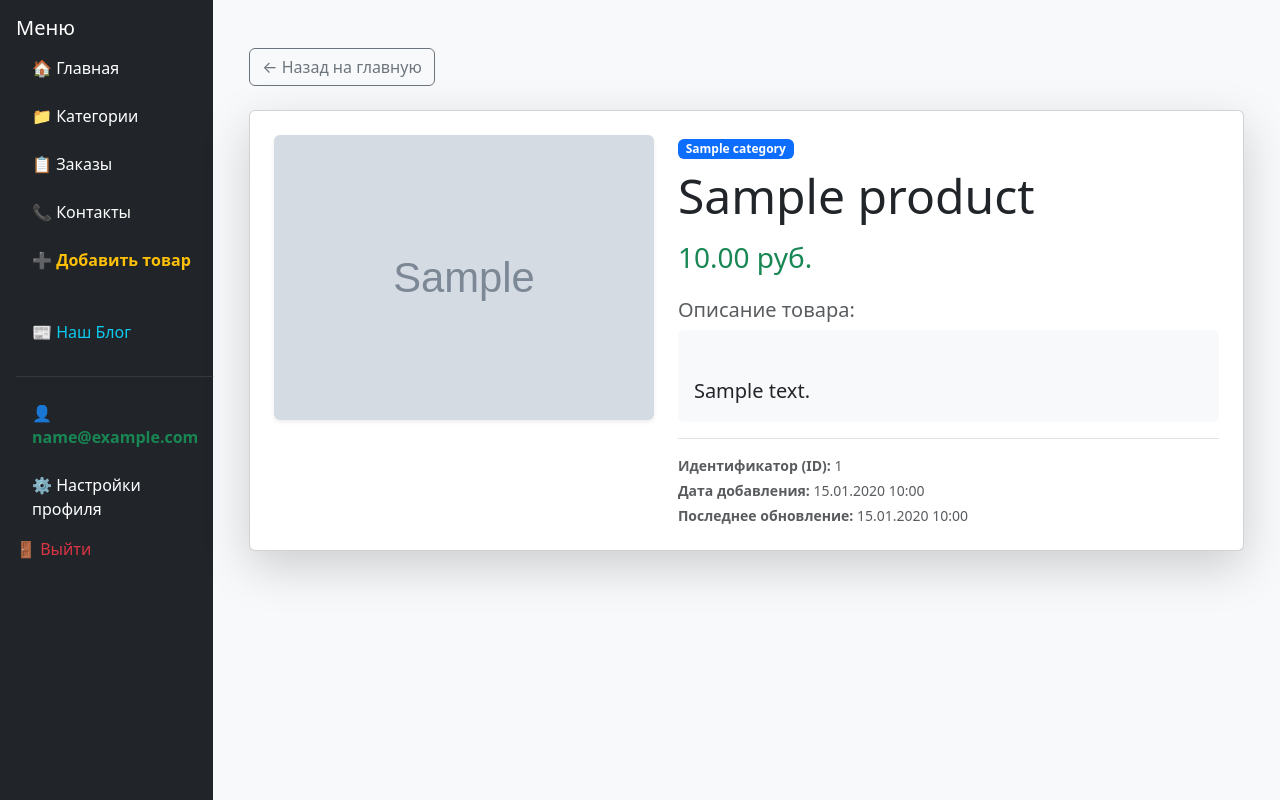
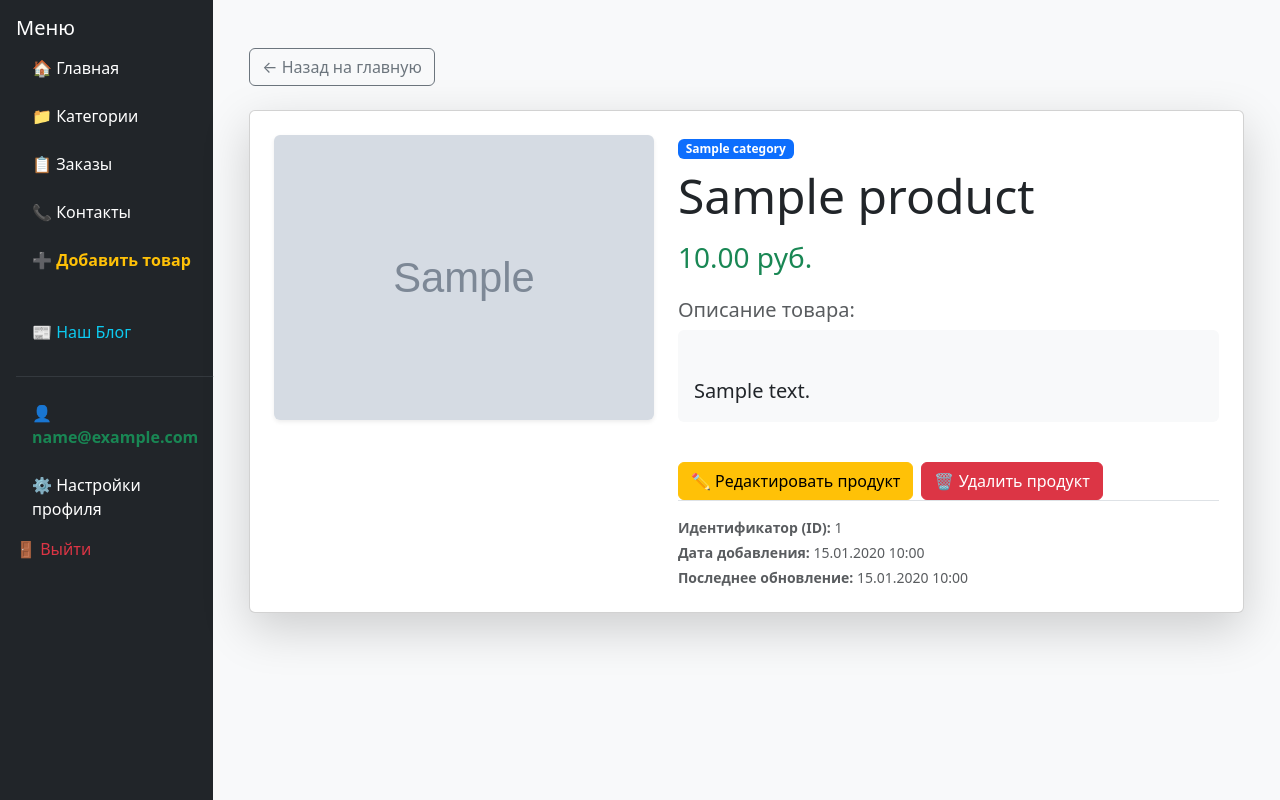
Before and after one commit to EvgeniyGeK/Home_work_21_2, a Django app: page /products/1/ in a window 1280 px wide. Run offline with Django 5.2, Linux system fonts and the light colour scheme; a user stored in the database is signed in; tables that the repository leaves empty hold one stand-in row (values such as "Sample post"); grey boxes marked "Sample" are stand-in pictures; some libraries are stand-ins or nearby versions.

Commit message:
Настроил скрытие кнопок в шаблонах HTML

```diff
--- a/src/templates/product_detail.html
+++ b/src/templates/product_detail.html
@@ -29,6 +29,21 @@
                         {{ product.description|default:"Описание для данного товара отсутствует." }}
                     </p>
                 </div>
+                <div class="mt-4 d-flex gap-2">
+                        {# Кнопка редактирования доступна владельцу или модератору с кастомным правом #}
+                        {% if user.is_authenticated and product.owner == user or perms.catalog.can_change_description %}
+                            <a href="{% url 'catalog:update_product' product.pk %}" class="btn btn-warning">
+                                ✏️ Редактировать продукт
+                            </a>
+                        {% endif %}
+
+                        {# Кнопку удаления по критериям видит только создатель (или суперпользователь) #}
+                        {% if user.is_authenticated and product.owner == user or user.is_superuser %}
+                            <a href="{% url 'catalog:delete_product' product.pk %}" class="btn btn-danger">
+                                🗑️ Удалить продукт
+                            </a>
+                        {% endif %}
+                    </div>
 
                 <div class="border-top pt-3 text-muted small">
                     <p class="mb-1"><strong>Идентификатор (ID):</strong> {{ product.pk }}</p>
```
